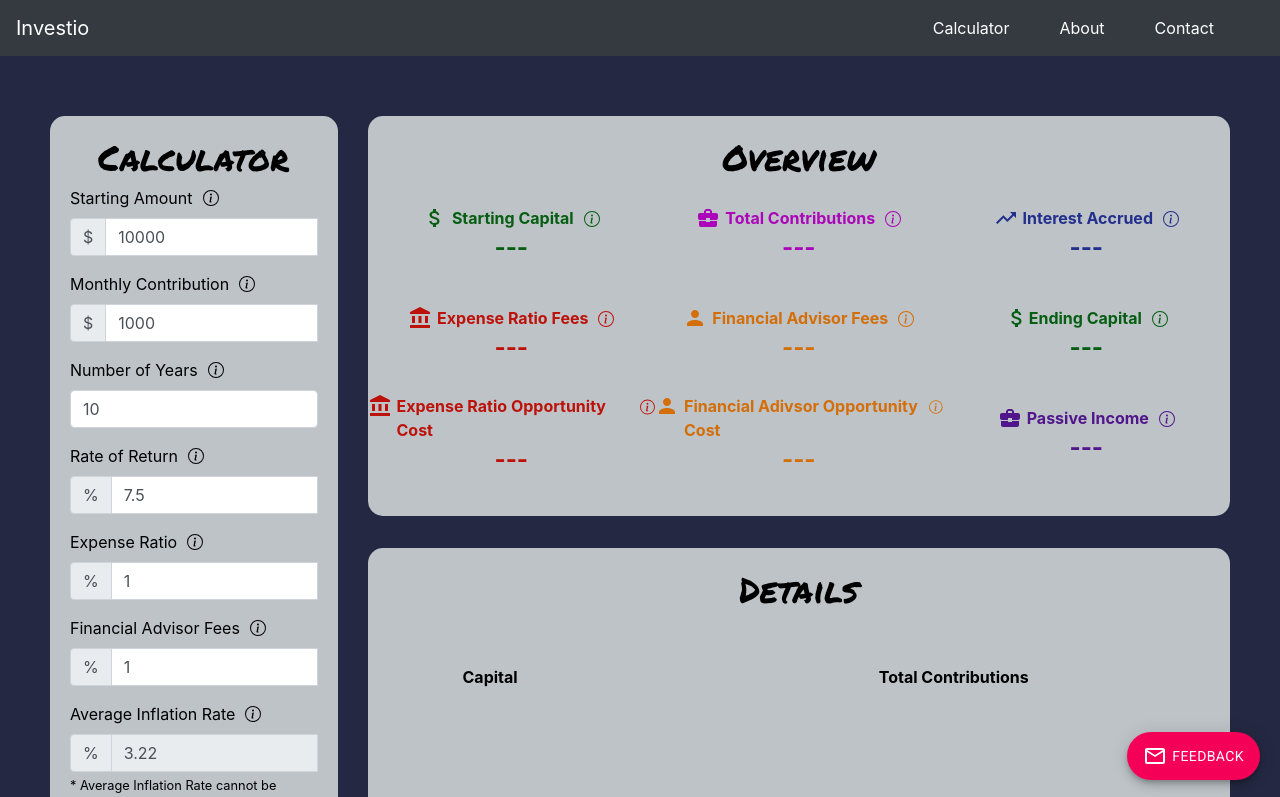
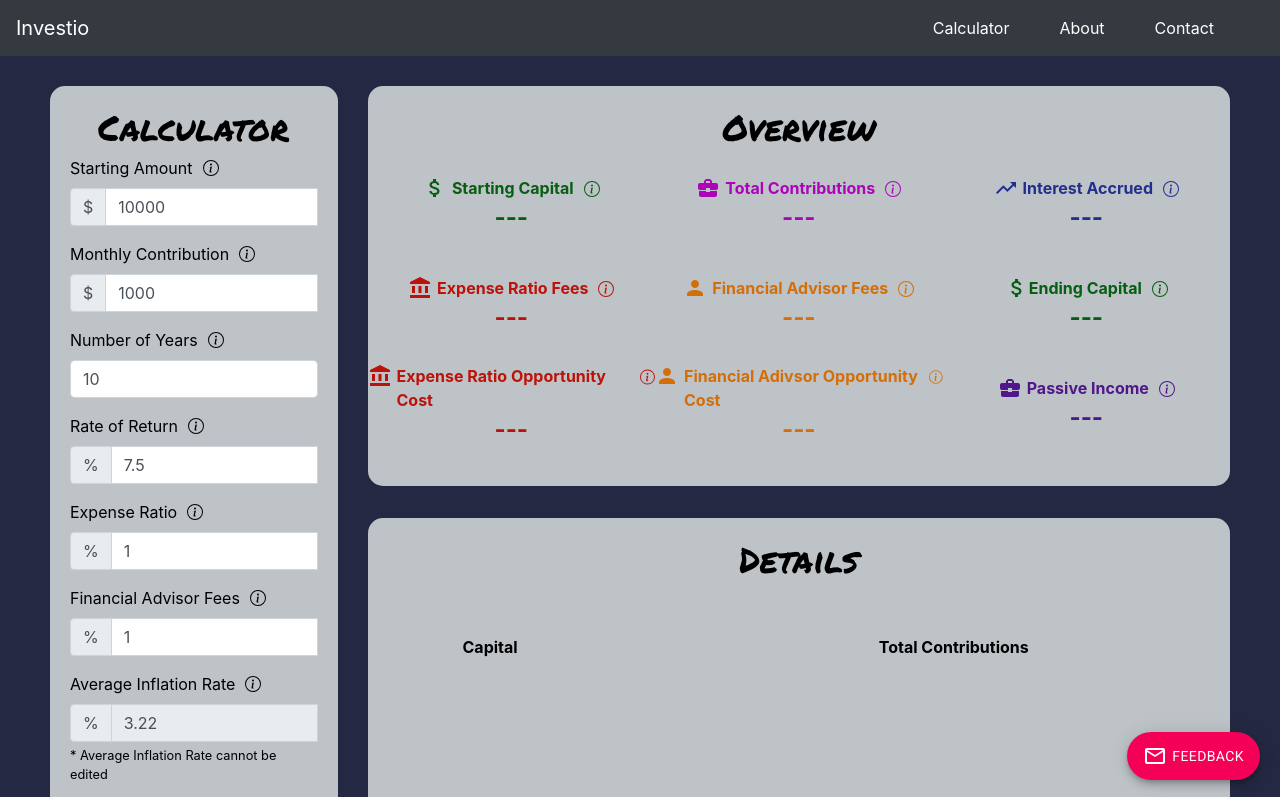
Before and after one commit to scottgibson21/investment-calculator, a React (Create React App) app: page / in a window 1280 px wide. Shown: the top 797 px of the page. Built offline with nearby package versions, Linux system fonts and the light colour scheme.

Commit message:
fix: dashboard margins

```diff
--- a/src/components/CalculationInput.js
+++ b/src/components/CalculationInput.js
@@ -334,7 +334,7 @@ const styles = {
     flexDirection: "column",
     backgroundColor: "#BDC3C7",
     borderRadius: "15px",
-    marginTop: 60,
+    marginTop: 30,
     padding: 20,
     color: "black",
   },
--- a/src/components/CalculationResultJumbotron.js
+++ b/src/components/CalculationResultJumbotron.js
@@ -27,7 +27,7 @@ function CalculationResultJumbotron(props) {
         flexDirection: "column",
         alignItems: "flex-start",
         padding: "0 0 0 0",
-        marginTop: 60,
+        marginTop: 30,
       }}
     >
       <h2 style={styles.overviewHeader}>Overview</h2>
```
